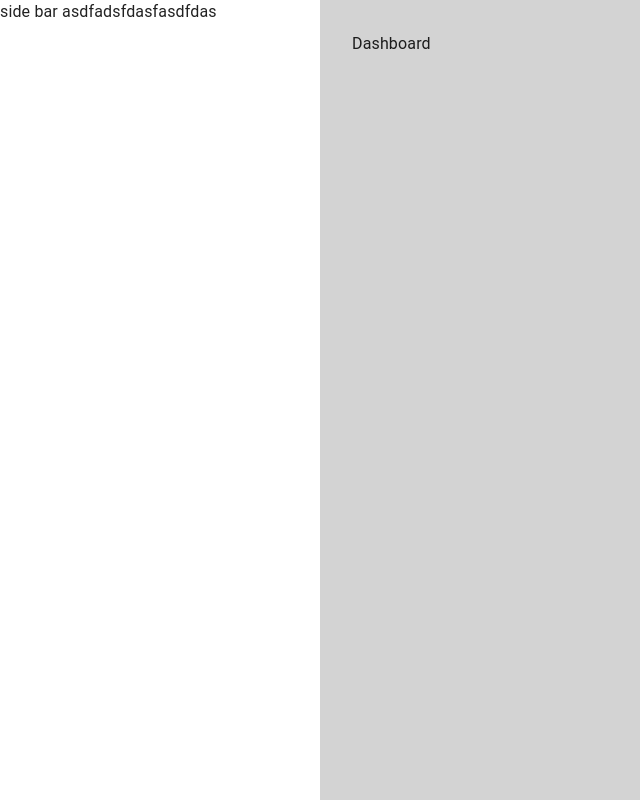
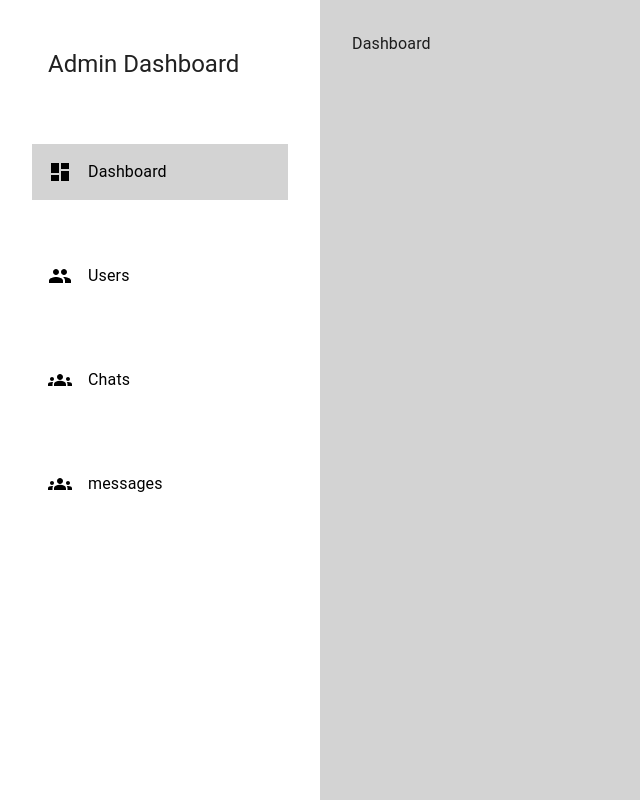
Before and after one commit to Ajith-M-001/messaghub, a React (Vite) app in the folder frontend/: page /admin/dashboard in a window 1280 px wide. Shown: the whole page, without its empty margins (0-640 px from the left). Built offline with nearby package versions, Linux system fonts and the light colour scheme.

Commit message:
admin side bar

```diff
--- a/frontend/src/components/layout/AdminLayout.jsx
+++ b/frontend/src/components/layout/AdminLayout.jsx
@@ -1,10 +1,82 @@
-import { Box, Drawer, Grid2, IconButton, Menu } from "@mui/material";
+import {
+  Box,
+  Drawer,
+  Grid2,
+  IconButton,
+  Menu,
+  Stack,
+  styled,
+  Typography,
+} from "@mui/material";
 import MenuIcon from "@mui/icons-material/Menu";
 import CloseIcon from "@mui/icons-material/Close";
 import { useState } from "react";
+import { useLocation } from "react-router";
+// import { Link } from "../styles/styledComponents";
+import DashboardIcon from "@mui/icons-material/Dashboard";
+import PeopleIcon from "@mui/icons-material/People";
+import GroupsIcon from "@mui/icons-material/Groups";
+import { Link as LinkComponent } from "react-router";
 
-const Sidebar = () => {
-  return <Box>side bar asdfadsfdasfasdfdas</Box>;
+const Link = styled(LinkComponent)({
+  textDecoration: "none",
+  borderRadius: "2rem",
+  color: "black",
+  padding: "1rem 2rem",
+  "&:hover": {
+    backgroundColor: "rgba(0,0,0,0.1)",
+  },
+});
+
+export const adminTab = [
+  {
+    name: "Dashboard",
+    link: "/admin/dashboard",
+    icon: <DashboardIcon />,
+  },
+  {
+    name: "Users",
+    link: "/admin/users-management",
+    icon: <PeopleIcon />,
+  },
+  {
+    name: "Chats",
+    link: "/admin/chats-managemnet",
+    icon: <GroupsIcon />,
+  },
+  {
+    name: "messages",
+    link: "/admin/messages-managemnet",
+    icon: <GroupsIcon />,
+  },
+];
+
+const Sidebar = ({ w = "50vw" }) => {
+  const location = useLocation();
+  console.log(location);
+  return (
+    <>
+      <Stack width={w} direction={"column"} padding={"3rem"}>
+        <Typography variant="h5">Admin Dashboard</Typography>
+      </Stack>
+      <Stack spacing={"1rem"}>
+        {adminTab.map((tab) => (
+          <Link key={tab.name} to={tab.link}>
+            <Stack
+              direction={"row"}
+              spacing={"1rem"}
+              alignItems={"center"}
+              padding={"1rem"}
+              bgcolor={location.pathname === tab.link ? "lightgray" : ""}
+            >
+              {tab.icon}
+              <Typography>{tab.name}</Typography>
+            </Stack>
+          </Link>
+        ))}
+      </Stack>
+    </>
+  );
 };
 
 const AdminLayout = ({ children }) => {
@@ -41,7 +113,17 @@ const AdminLayout = ({ children }) => {
         {children}
       </Grid2>
       {isMobile && (
-        <Drawer anchor="right" open={isMobile} onClose={handleMobile}>
+        <Drawer
+          sx={{
+            display: {
+              xs: "block",
+              md: "none",
+            },
+          }}
+          anchor="right"
+          open={isMobile}
+          onClose={handleMobile}
+        >
           {isMobile && (
             <IconButton
               sx={{ position: "fixed", top: "1rem", right: "1rem" }}
@@ -50,7 +132,7 @@ const AdminLayout = ({ children }) => {
               <CloseIcon />
             </IconButton>
           )}
-          <Sidebar />
+          <Sidebar width="50vw" />
         </Drawer>
       )}
     </Grid2>
```
